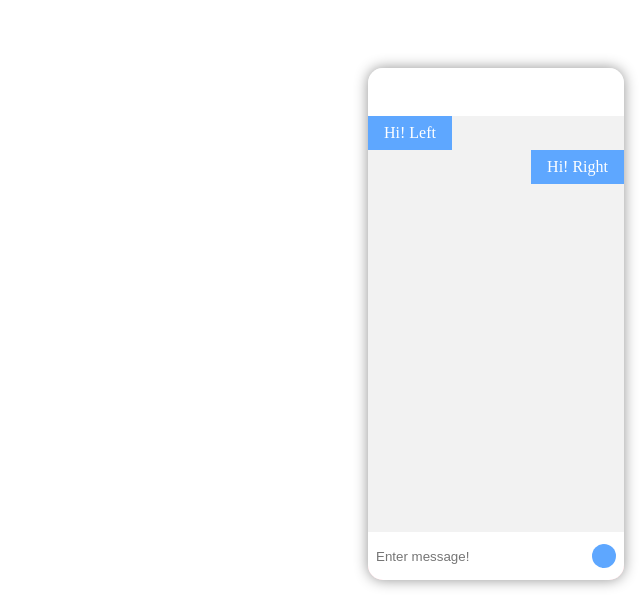
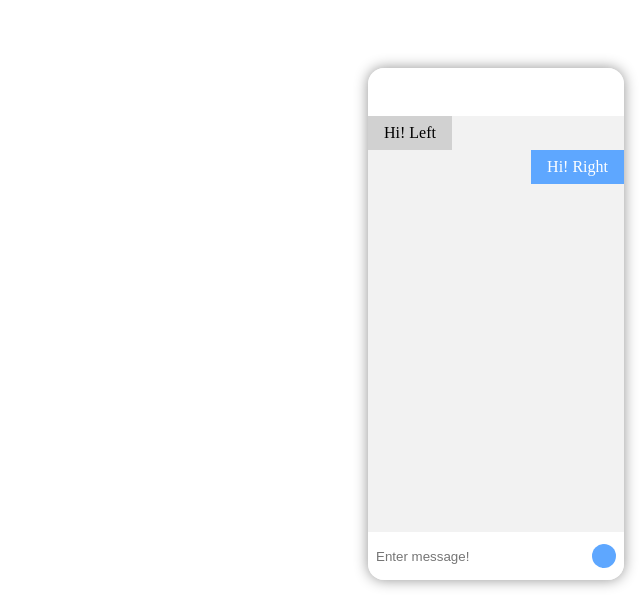
Before and after one commit to akosfi/chatsupport-frontend, a Vue app: page / in a window 1280 px wide. Shown: the part 204-800 px from the top of the page, without its empty margins (640-1280 px from the left). Built offline with nearby package versions, Linux system fonts and the light colour scheme.

Commit message:
scss refactor

```diff
--- a/src/App.vue
+++ b/src/App.vue
@@ -9,11 +9,6 @@ export default {
   name: 'App',
   components: {
     ChatWindow,
-  },
-
-  data: function() {
-    return {  }
-  },
-  methods: {  }
+  }
 }
 </script>
--- a/src/components/ChatView.vue
+++ b/src/components/ChatView.vue
@@ -31,10 +31,12 @@ export default {
 </script>
 
 <style lang="scss">
+    @import "../styles/_variables";
+
 
     .chat-view {
         width: 100%;
-        height: calc(512px - 48px);
+        height: calc(#{$window-height} - #{$window-header-height});
         display: flex;
         flex-direction: column;
 
@@ -44,34 +46,37 @@ export default {
         &-message {
             width: 100%;
 
-            $chat-message: &;
-
             &-left {
                 text-align: left;
+
+                & > span {
+                    background: $message-received-color;
+                    color: $message-received-font-color;
+                }
             }
             &-right {
                 text-align: right;
+
+                & > span {
+                    background: $message-sent-color;
+                    color: $message-sent-font-color;
+                }
             }
             & > span {
-                background: #5ea7ff;
                 padding: 8px 16px;
                 display: inline-block;
-                color: white;
             }
         }
         &-input {
             flex: 0 0 48px;
-            background: pink;
-            border-bottom-right-radius: 15px;
-            border-bottom-left-radius: 15px;
+            @include set-window-bottom-border;
             position: relative;
 
             &-message {
                 height: 100%;
                 & input {
                     width: 100%;
-                    border-bottom-right-radius: 15px;
-                    border-bottom-left-radius: 15px;
+                    @include set-window-bottom-border;
                     border: none;
                     padding: 8px;
                     padding-right: 60px;
--- a/src/components/ChatWindow.vue
+++ b/src/components/ChatWindow.vue
@@ -6,7 +6,7 @@
         <chat-view></chat-view>
       </div>
 
-      <div v-if="!isChatWindowVisible" class="chat-button" v-on:click="openChatWindow"></div>
+      <div v-if="!isChatWindowVisible" class="chat-widget" v-on:click="openChatWindow"></div>
     </div>
 </template>
 
@@ -42,31 +42,27 @@ export default {
 </script>
 
 <style lang="scss">
+    @import "../styles/_variables";
+
     .chat-window{
-      position: fixed;
-      z-index: 10000000;
-      right: 16px;
-      bottom: 16px;
-      width: 256px;
-      height: 512px;
-      border-radius: 15px;
-      background: #f2f2f2;
+      @include set-window-position;
+      width: $window-width;
+      height: $window-height;
+      border-radius: $window-border-radius;
+      background: $window-background-color;
       box-shadow: 0px 0px 14px 0px rgba(0,0,0,0.43);
 
       &-header {
           width: 100%;
-          height: 48px;
-          background: white;
-          border-top-left-radius: 15px;
-          border-top-right-radius: 15px;
+          height: $window-header-height;
+          background: $window-header-color;
+          @include set-window-top-border;
       }
     }
-    .chat-button {
-      position: fixed;
-      right: 16px;
-      bottom: 16px;
-      width: 56px;
-      height: 56px;
+    .chat-widget {
+      @include set-window-position;
+      width: $window-widget-size;
+      height: $window-widget-size;
       cursor: pointer;
       border-radius: 100%;
       box-shadow: 0px 0px 14px 0px rgba(0,0,0,0.43);
--- /dev/null
+++ b/src/styles/_variables.scss
@@ -0,0 +1,33 @@
+//SIZES
+$window-height: 512px;
+$window-width: 256px;
+$window-header-height: 48px;
+$window-border-radius: 16px;
+$window-widget-size: 48px;
+
+
+//COLORS
+$window-background-color: #f2f2f2;
+$window-header-color: white;
+$message-sent-color: #5ea7ff;
+$message-sent-font-color: white;
+$message-received-color: #d1d1d1;
+$message-received-font-color: black;
+
+
+
+//MIXINS
+@mixin set-window-top-border {
+    border-top-left-radius: $window-border-radius;
+    border-top-right-radius: $window-border-radius;
+}
+@mixin set-window-bottom-border {
+    border-bottom-right-radius: $window-border-radius;
+    border-bottom-left-radius: $window-border-radius;
+}
+@mixin set-window-position {
+    position: fixed;
+    right: 16px;
+    bottom: 16px;
+    z-index: 10000000;
+}
```
